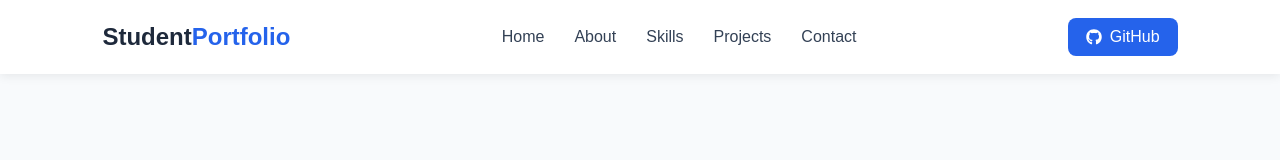
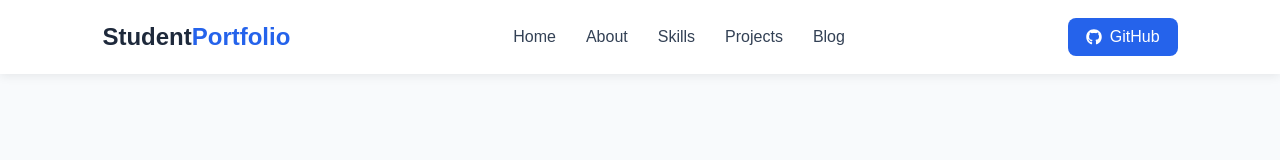
Before and after one commit to sameertiruwa1010/student-portfolio, a React (Vite) app: page / in a window 1280 px wide. Shown: the top 160 px of the page. Built offline with nearby package versions, Linux system fonts and the light colour scheme.

Commit message:
navbar update

```diff
--- a/src/components/Navbar.jsx
+++ b/src/components/Navbar.jsx
@@ -13,7 +13,8 @@
         <li><a href="#about">About</a></li>
         <li><a href="#skills">Skills</a></li>
         <li><a href="#projects">Projects</a></li>
-        <li><a href="#contact">Contact</a></li>
+        <li><a href="#contact">Blog</a></li>
+
       </ul>
 
       <a
```
